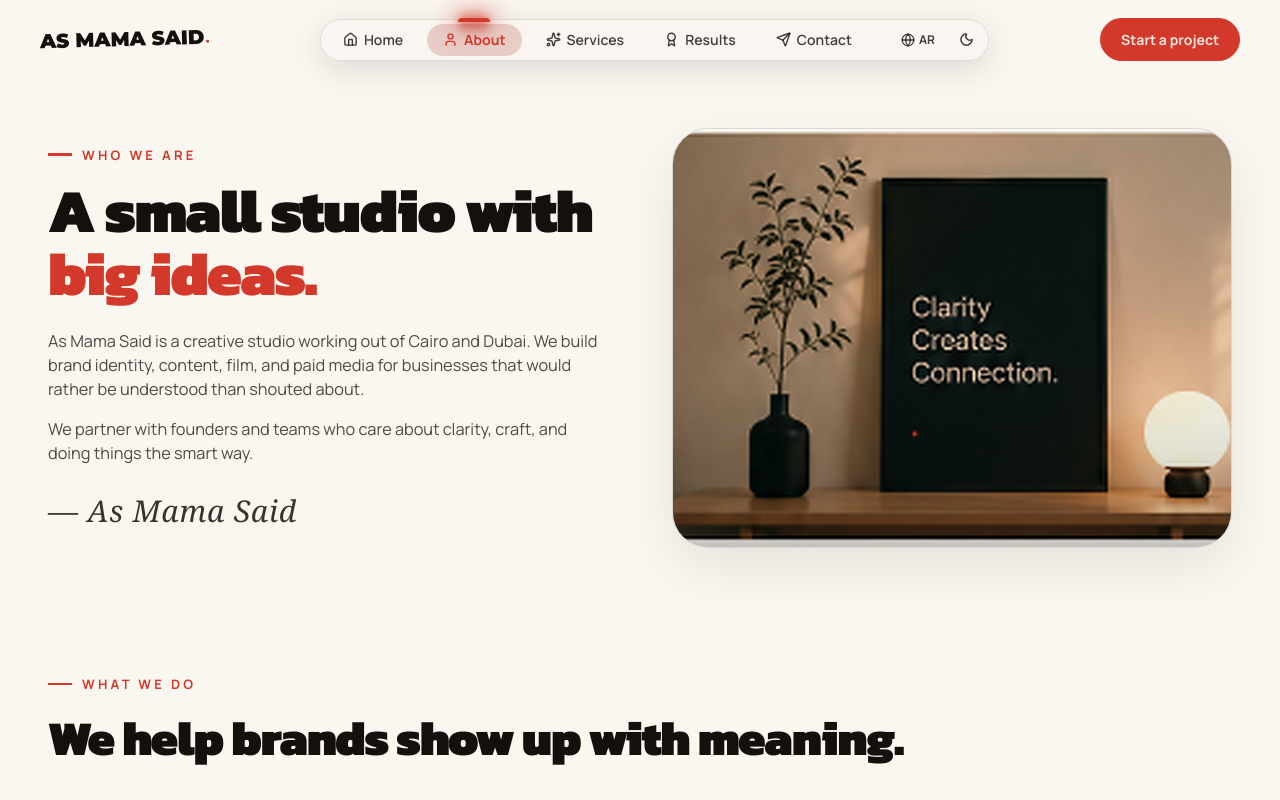
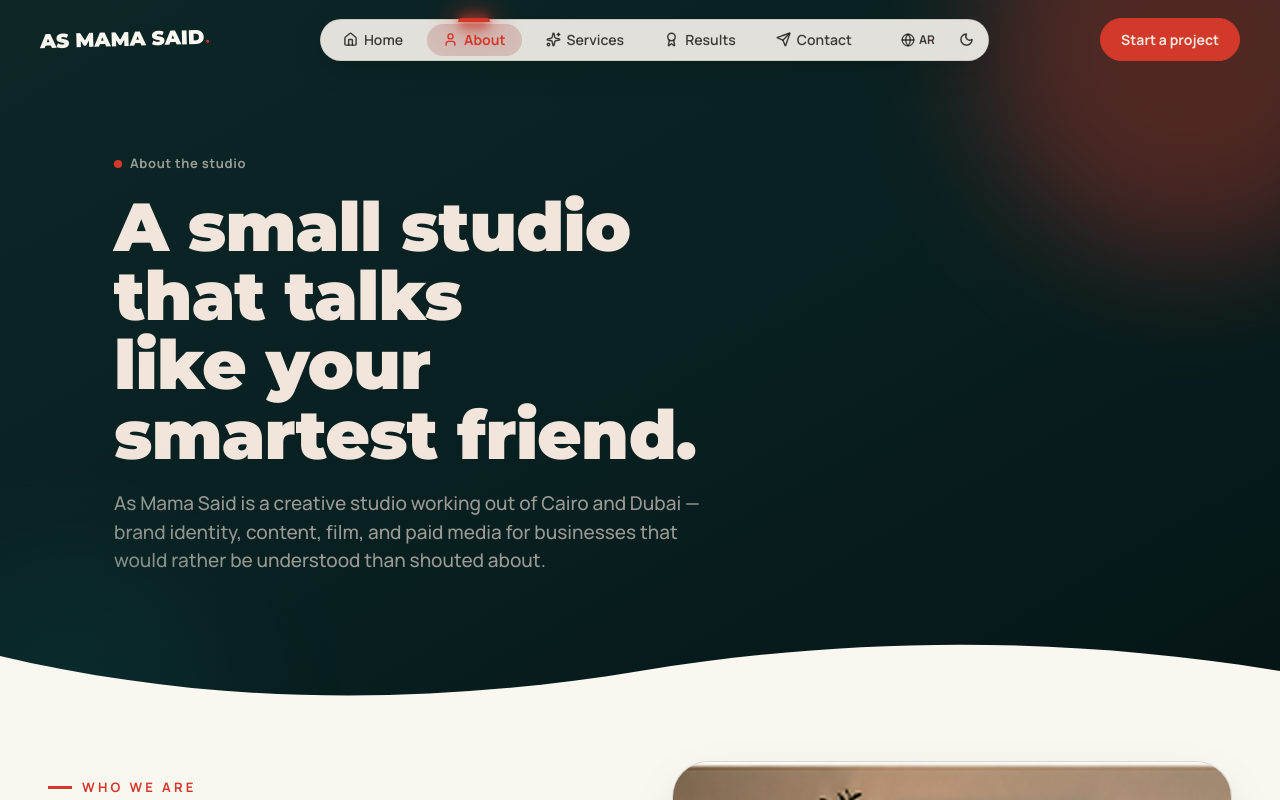
Before and after one commit to tetoooo801-a11y/as-mama-said-next, a Next.js app: page /about in a window 1280 px wide. Shown: the top 800 px of the page. Built offline with nearby package versions, Linux system fonts and the light colour scheme.

Commit message:
feat(about): restore signature dark curved PageHero above redesigned About content

```diff
--- a/app/about/page.jsx
+++ b/app/about/page.jsx
@@ -2,6 +2,7 @@
 
 import Link from "next/link";
 import Navbar from "@/components/Navbar";
+import PageHero from "@/components/PageHero";
 import Footer from "@/components/Footer";
 import SmoothScroll from "@/components/SmoothScroll";
 import FadeIn from "@/components/ui/FadeIn";
@@ -67,8 +68,25 @@
       <SmoothScroll />
       <Navbar />
 
-      <main className="pt-24 sm:pt-28 md:pt-32 pb-16 sm:pb-24">
-        <div className="max-w-7xl mx-auto px-5 sm:px-8 md:px-12 flex flex-col gap-20 sm:gap-28 md:gap-32">
+      <main>
+        {/* Preserved Signature Dark Curved PageHero */}
+        <PageHero
+          eyebrow={isRTL ? "عن الاستوديو" : "About the studio"}
+          title={
+            isRTL
+              ? "استوديو صغير بيتكلم بذكاء صاحبك المقرب."
+              : "A small studio that talks like your smartest friend."
+          }
+          subtitle={
+            isRTL
+              ? "كما قالت ماما — استوديو إبداعي متكامل يعمل بين القاهرة ودبي: هوية بصرية، محتوى، فيديو، وحملات ممولة."
+              : "As Mama Said is a creative studio working out of Cairo and Dubai — brand identity, content, film, and paid media for businesses that would rather be understood than shouted about."
+          }
+          curveFill="var(--theme-bg, #FAF6F0)"
+        />
+
+        <div className="pt-8 sm:pt-14 pb-16 sm:pb-24">
+          <div className="max-w-7xl mx-auto px-5 sm:px-8 md:px-12 flex flex-col gap-20 sm:gap-28 md:gap-32">
           {/* ============================================================== */}
           {/* SECTION 1: HERO / WHO WE ARE                                   */}
           {/* ============================================================== */}
@@ -359,7 +377,8 @@
             </div>
           </FadeIn>
         </div>
-      </main>
+      </div>
+    </main>
 
       <Footer />
     </div>
--- a/components/Navbar.jsx
+++ b/components/Navbar.jsx
@@ -45,6 +45,21 @@
     }
   };
 
+  const hasDarkHero = pathname === "/about" || pathname === "/results";
+  const [isScrolledPastHero, setIsScrolledPastHero] = useState(false);
+
+  useEffect(() => {
+    if (typeof window === "undefined") return;
+    const handleScroll = () => {
+      setIsScrolledPastHero(window.scrollY > 250);
+    };
+    window.addEventListener("scroll", handleScroll, { passive: true });
+    handleScroll();
+    return () => window.removeEventListener("scroll", handleScroll);
+  }, [pathname]);
+
+  const logoColor = hasDarkHero && !isScrolledPastHero ? "#FAF6F0" : "var(--theme-text)";
+
   return (
     <header className="site-nav show" id="siteNav">
       <Link
@@ -53,7 +68,7 @@
         className="logo small transition-colors duration-300"
         style={{
           textDecoration: "none",
-          color: "var(--theme-text)",
+          color: logoColor,
         }}
       >
         AS MAMA SAID<span className="dot-inline"></span>
```
